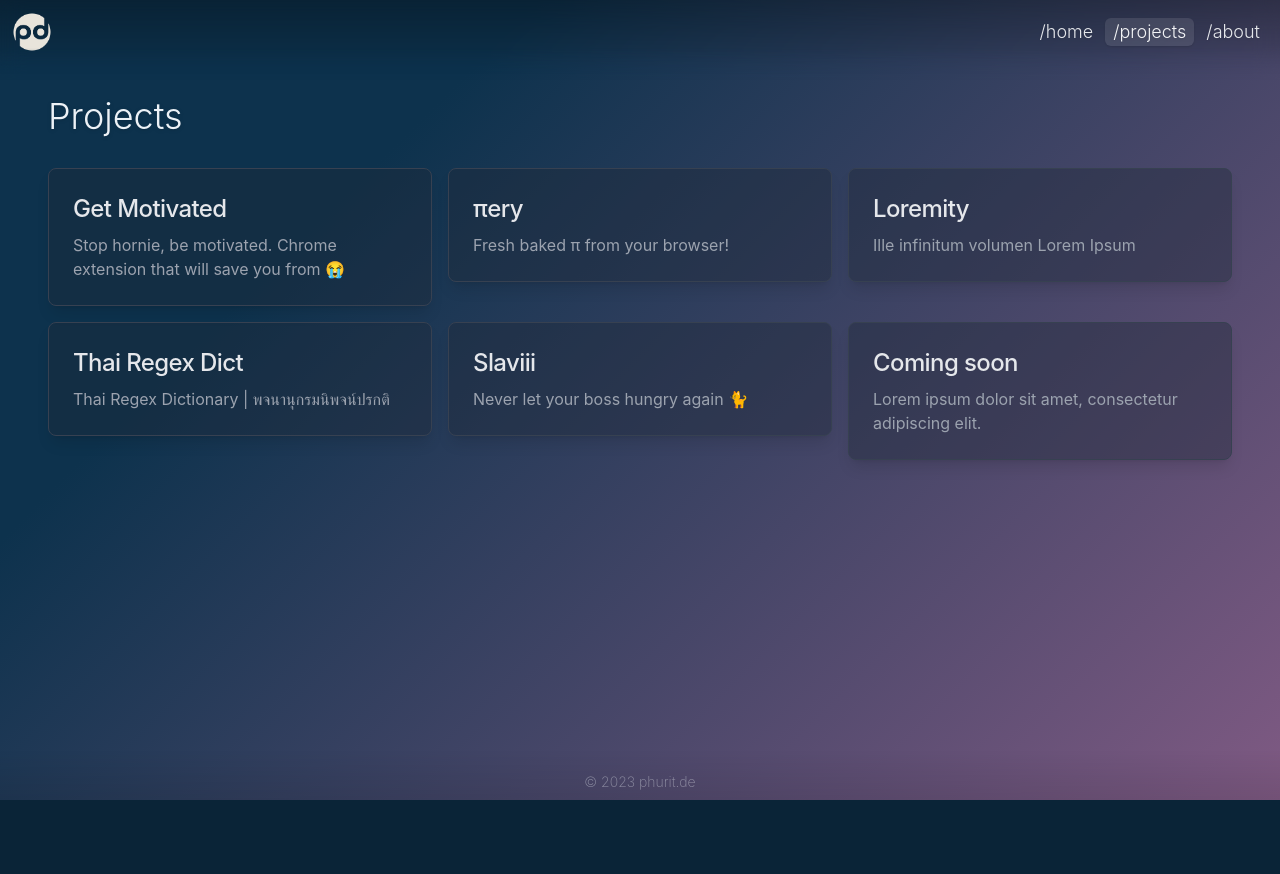
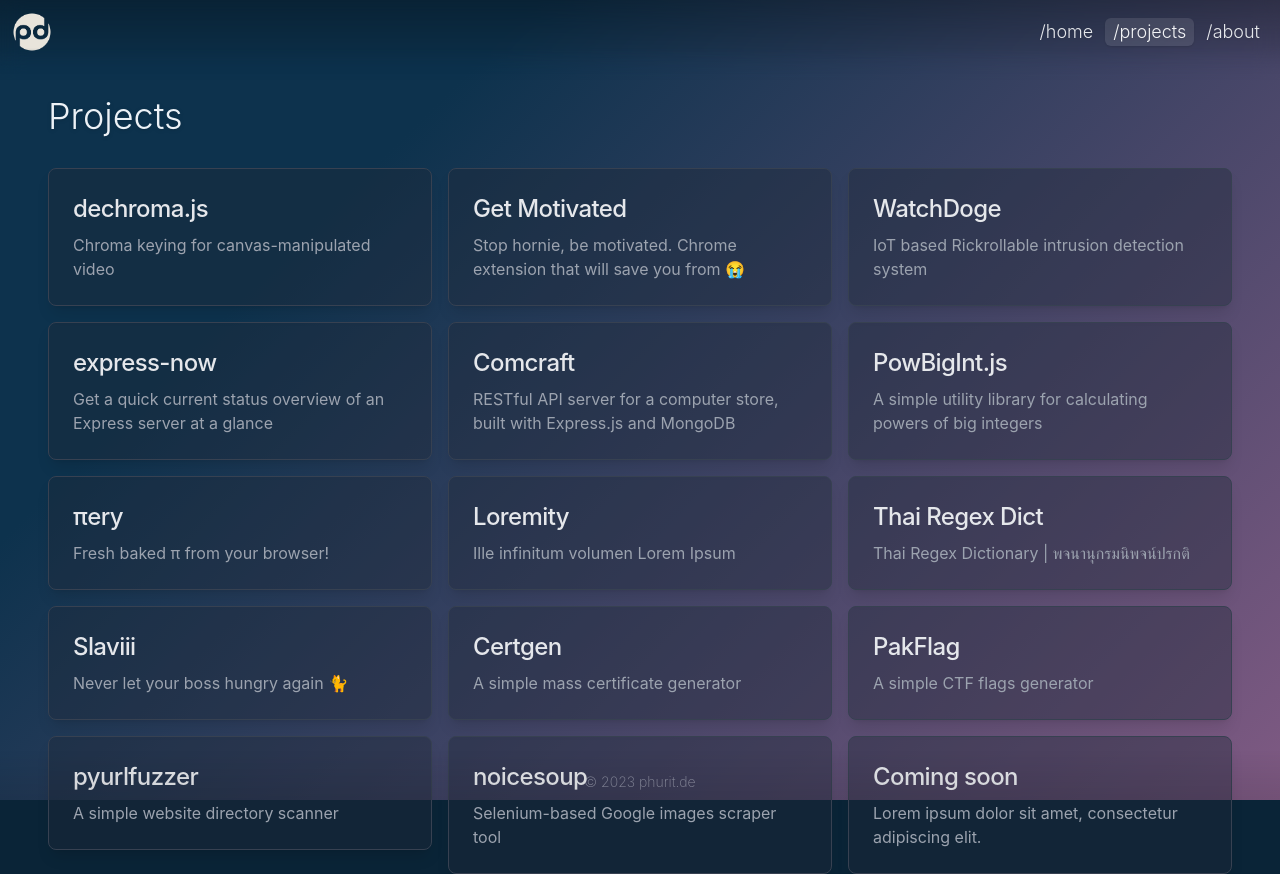
Before and after one commit to richeyphu/phurit-portfolio, a SvelteKit app: page /projects in a window 1280 px wide. Before the commit the page ends 800 px from the top, so only its background shows below. Built offline with nearby package versions, Linux system fonts and the light colour scheme.

Commit message:
Add more projects

```diff
--- a/src/routes/projects/projects.ts
+++ b/src/routes/projects/projects.ts
@@ -5,6 +5,26 @@ export interface Project {
 }
 
 export const projects: Project[] = [
+	{
+		title: 'noicesoup',
+		description: 'Selenium-based Google images scraper tool',
+		link: 'https://github.com/richeyphu/noicesoup'
+	},
+	{
+		title: 'pyurlfuzzer',
+		description: 'A simple website directory scanner',
+		link: 'https://github.com/richeyphu/pyurlfuzzer'
+	},
+	{
+		title: 'PakFlag',
+		description: 'A simple CTF flags generator',
+		link: 'https://github.com/TNI-Cybersec/PakFlag'
+	},
+	{
+		title: 'Certgen',
+		description: 'A simple mass certificate generator',
+		link: 'https://github.com/TNI-Cybersec/Certgen'
+	},
 	{
 		title: 'Slaviii',
 		description: 'Never let your boss hungry again 🐈',
@@ -26,8 +46,33 @@ export const projects: Project[] = [
 		link: 'https://github.com/richeyphu/piery'
 	},
 	{
+		title: 'PowBigInt.js',
+		description: 'A simple utility library for calculating powers of big integers',
+		link: 'https://github.com/richeyphu/PowBigInt.js'
+	},
+	{
+		title: 'Comcraft',
+		description: 'RESTful API server for a computer store, built with Express.js and MongoDB',
+		link: 'https://github.com/richeyphu/express-comcraft'
+	},
+	{
+		title: 'express-now',
+		description: 'Get a quick current status overview of an Express server at a glance',
+		link: 'https://github.com/richeyphu/express-now'
+	},
+	{
+		title: 'WatchDoge',
+		description: 'IoT based Rickrollable intrusion detection system',
+		link: 'https://github.com/richeyphu/WatchDoge'
+	},
+	{
 		title: 'Get Motivated',
 		description: 'Stop hornie, be motivated. Chrome extension that will save you from 😭',
 		link: 'https://github.com/richeyphu/GetMotivated'
+	},
+	{
+		title: 'dechroma.js',
+		description: 'Chroma keying for canvas-manipulated video',
+		link: 'https://github.com/richeyphu/dechroma.js'
 	}
 ];
```
